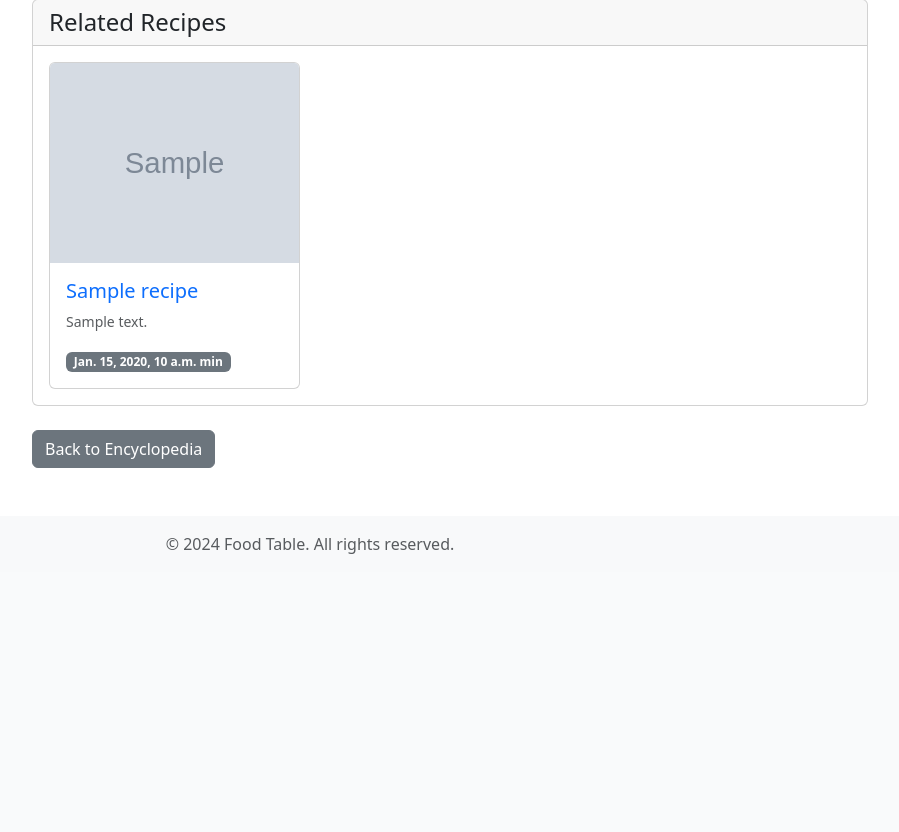
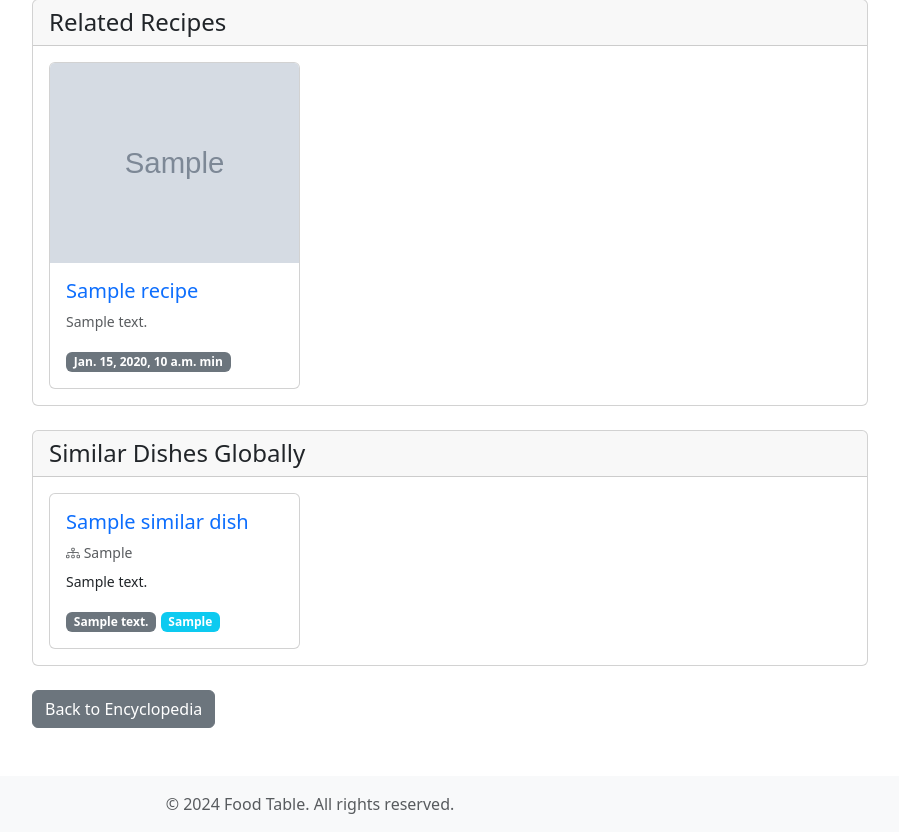
Before and after one commit to beeckusu/food-table, a Django app: template templates/encyclopedia/detail.html in a window 1280 px wide. Shown: the part 1587-2419 px from the top of the page, without its empty margins (330-1229 px from the left). Before the commit the page ends 2141 px from the top, so only its background shows below. Run offline with Django 5.2, Linux system fonts and the light colour scheme; tables that the repository leaves empty hold one stand-in row (values such as "Sample post"); the template is opened without the code that fills it: values that come from a table or form of the project are taken from there, most other values are stand-ins (such as "Sample title", 1, 10 or a date in 2020); grey boxes marked "Sample" are stand-in pictures; data that the repository does not hold is empty.

Commit message:
FT-89: Add similar dishes globally feature
Enable linking encyclopedia entries to similar dishes from
different cuisines worldwide (e.g., Ramen to Ramyun, Pho).

Add searchable multi-select field in encyclopedia modal with
chip-based UI for managing selected similar dishes. Optimize
query performance using prefetch_related to prevent N+1.

🤖 Generated with [Claude Code](https://claude.com/claude-code)

Co-Authored-By: Claude <noreply@anthropic.com>

```diff
--- a/templates/components/encyclopedia_link_modal.html
+++ b/templates/components/encyclopedia_link_modal.html
@@ -84,6 +84,20 @@
                                 <button type="button" class="btn-close float-end" id="clearParent" aria-label="Clear"></button>
                             </div>
                         </div>
+                        <div class="mb-3">
+                            <label for="entrySimilarDishesSearch" class="form-label">Similar Dishes Globally (Optional)</label>
+                            <input type="text" class="form-control" id="entrySimilarDishesSearch" placeholder="Search for similar dishes...">
+                            <div class="form-text">Link to similar dishes from other cuisines</div>
+                            <div id="similarDishesSearchResults" class="list-group mt-2" style="max-height: 200px; overflow-y: auto; display: none;">
+                                <!-- Similar dishes search results will be populated here -->
+                            </div>
+                            <div id="selectedSimilarDishes" class="mt-2" style="display: none;">
+                                <strong class="d-block mb-2">Selected Similar Dishes:</strong>
+                                <div id="similarDishesChips" class="d-flex flex-wrap gap-2">
+                                    <!-- Selected similar dishes chips will be populated here -->
+                                </div>
+                            </div>
+                        </div>
                         <div id="createFormError" class="alert alert-danger" style="display: none;"></div>
                     </form>
                 </div>
--- a/templates/encyclopedia/detail.html
+++ b/templates/encyclopedia/detail.html
@@ -295,6 +295,52 @@
 </div>
 {% endif %}
 
+<!-- Similar Dishes Globally -->
+{% if similar_dishes %}
+<div class="row mt-4">
+    <div class="col-12">
+        <div class="card">
+            <div class="card-header">
+                <h4 class="mb-0">Similar Dishes Globally</h4>
+            </div>
+            <div class="card-body">
+                <div class="row row-cols-1 row-cols-md-2 row-cols-lg-3 g-4">
+                    {% for similar_dish in similar_dishes %}
+                    <div class="col">
+                        <div class="card h-100">
+                            <div class="card-body">
+                                <h5 class="card-title">
+                                    <a href="{% url 'content:encyclopedia_detail' similar_dish.slug %}" class="text-decoration-none">
+                                        {{ similar_dish.name }}
+                                    </a>
+                                </h5>
+                                {% if similar_dish.get_hierarchy_breadcrumb %}
+                                <p class="card-text text-muted small mb-2">
+                                    <i class="bi bi-diagram-3"></i> {{ similar_dish.get_hierarchy_breadcrumb }}
+                                </p>
+                                {% endif %}
+                                {% if similar_dish.description %}
+                                <p class="card-text small">{{ similar_dish.description|truncatewords:20 }}</p>
+                                {% endif %}
+                                <div class="mt-2">
+                                    {% if similar_dish.cuisine_type %}
+                                    <span class="badge bg-secondary">{{ similar_dish.cuisine_type }}</span>
+                                    {% endif %}
+                                    {% if similar_dish.dish_category %}
+                                    <span class="badge bg-info">{{ similar_dish.dish_category }}</span>
+                                    {% endif %}
+                                </div>
+                            </div>
+                        </div>
+                    </div>
+                    {% endfor %}
+                </div>
+            </div>
+        </div>
+    </div>
+</div>
+{% endif %}
+
 <!-- Back Button -->
 <div class="row mt-4">
     <div class="col-12">
```
Also changed, not shown: content/views/encyclopedia_create_api.py (+15 -0 lines), content/views/encyclopedia_detail.py (+7 -0 lines), static/js/encyclopedia_link.js (+101 -0 lines).
